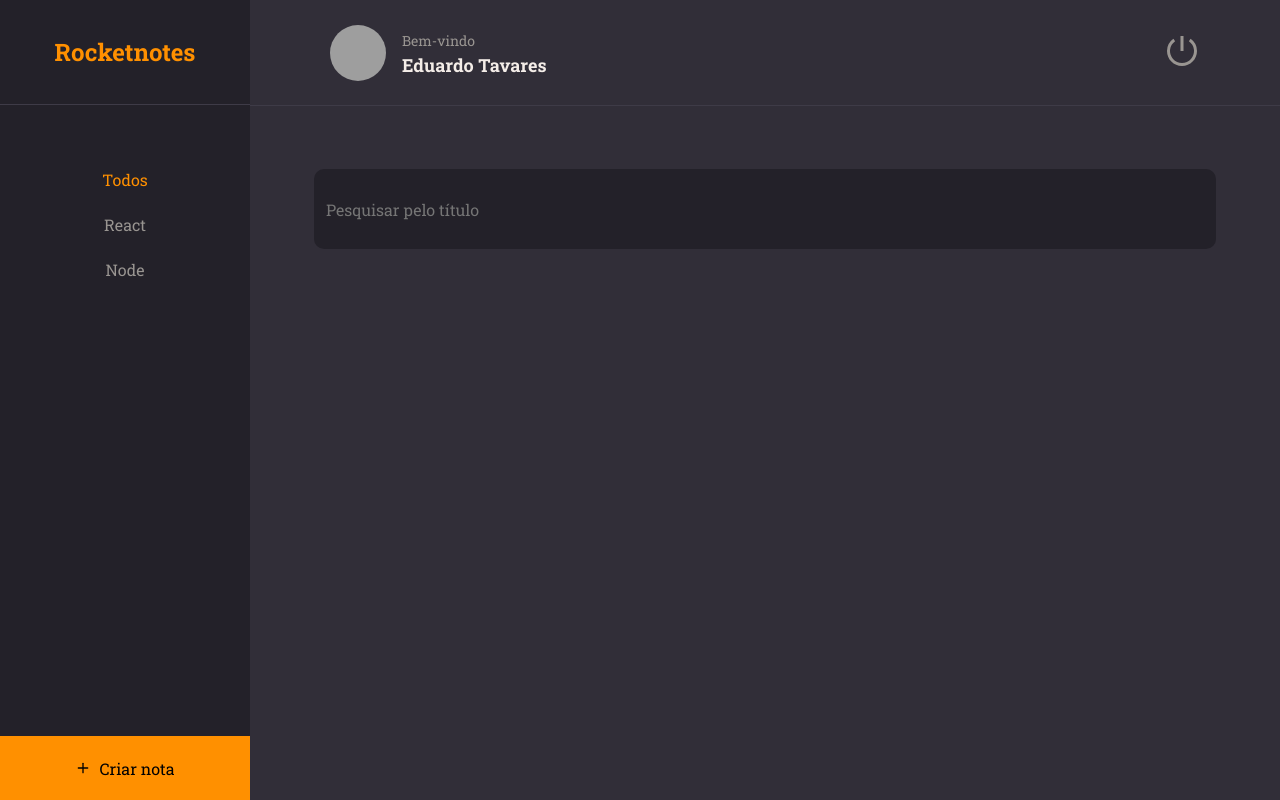
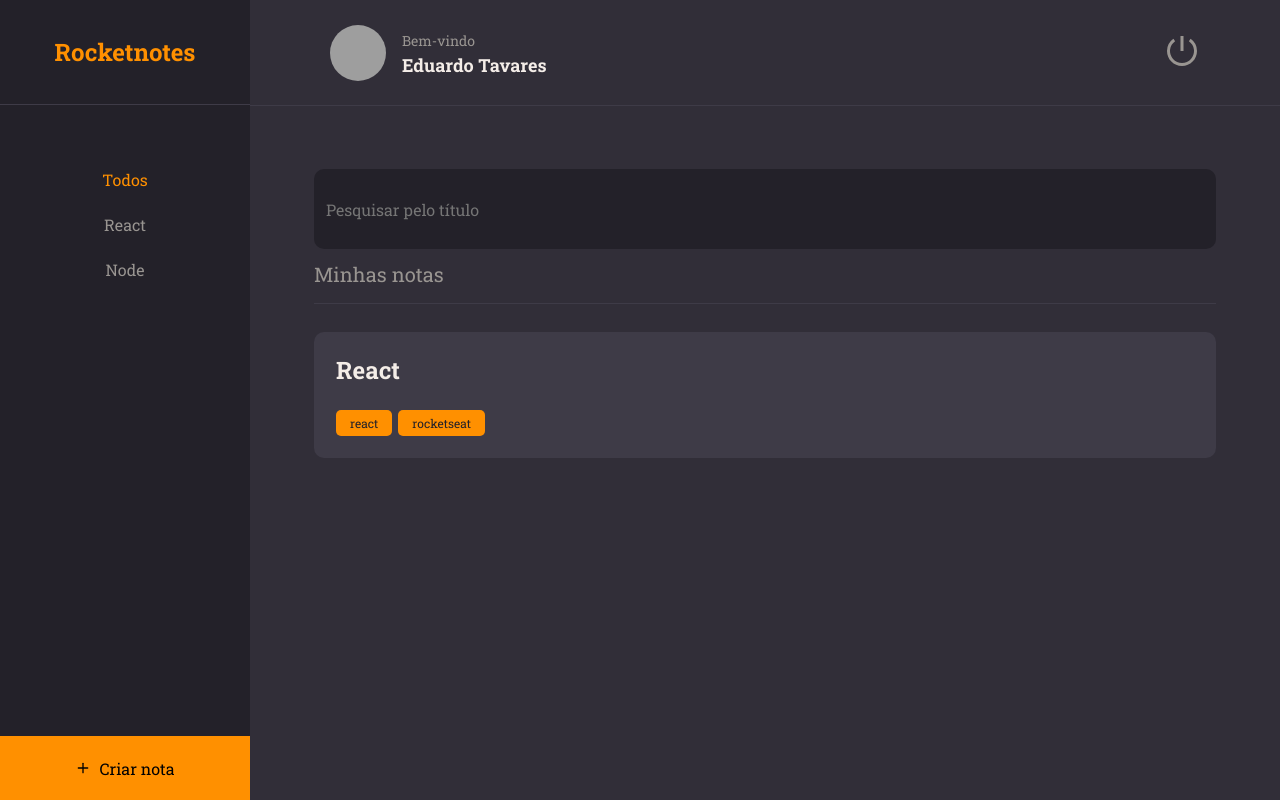
Before and after one commit to eduardotdev/rocketseat-explorer-09-intro-ao-reactjs, a React (Vite) app: page / in a window 1280 px wide. Built offline with nearby package versions, Linux system fonts and the light colour scheme; grey boxes are pictures that could not be loaded.

Commit message:
componente de notas

```diff
--- /dev/null
+++ b/src/components/Note/index.jsx
@@ -0,0 +1,18 @@
+import { Container } from './styles'
+import { Tag } from '../Tag'
+
+export function Note({ data, ...rest }) {
+  return (
+    <Container {...rest}>
+      <h1>{data.title}</h1>
+
+      {data.tags && (
+        <footer>
+          {data.tags.map((tag) => (
+            <Tag key={tag.id} title={tag.name} />
+          ))}
+        </footer>
+      )}
+    </Container>
+  )
+}
--- /dev/null
+++ b/src/components/Note/styles.js
@@ -0,0 +1,26 @@
+import styled from 'styled-components'
+
+export const Container = styled.button`
+  width: 100%;
+  background-color: ${({ theme }) => theme.COLORS.BACKGROUND_700};
+
+  border: none;
+  border-radius: 10px;
+
+  padding: 22px;
+  margin-bottom: 16px;
+
+  > h1 {
+    flex: 1;
+    text-align: left;
+    font-weight: 700;
+    font-size: 24px;
+    color: ${({ theme }) => theme.COLORS.WHITE};
+  }
+
+  > footer {
+    width: 100%;
+    display: flex;
+    margin-top: 24px;
+  }
+`
--- a/src/components/Tag/index.jsx
+++ b/src/components/Tag/index.jsx
@@ -1,5 +1,5 @@
 import { Container } from './styles'
 
-export function Tag({ title }) {
-  return <Container>{title}</Container>
+export function Tag({ title, ...rest }) {
+  return <Container {...rest}>{title}</Container>
 }
--- a/src/pages/Home/index.jsx
+++ b/src/pages/Home/index.jsx
@@ -4,6 +4,8 @@ import { Brand, Container, Content, Menu, NewNote, Search } from './styles'
 import { Header } from '../../components/Header'
 import { ButtonText } from '../../components/ButtonText'
 import { Input } from '../../components/Input'
+import { Section } from '../../components/Section'
+import { Note } from '../../components/Note'
 
 export function Home() {
   return (
@@ -30,7 +32,19 @@ export function Home() {
         <Input placeholder="Pesquisar pelo título" />
       </Search>
 
-      <Content></Content>
+      <Content>
+        <Section title="Minhas notas">
+          <Note
+            data={{
+              title: 'React',
+              tags: [
+                { id: '1', name: 'react' },
+                { id: '2', name: 'rocketseat' },
+              ],
+            }}
+          />
+        </Section>
+      </Content>
 
       <NewNote>
         <FiPlus />
--- a/src/pages/Home/styles.js
+++ b/src/pages/Home/styles.js
@@ -54,6 +54,8 @@ export const Search = styled.div`
 
 export const Content = styled.div`
   grid-area: content;
+  padding: 0 64px;
+  overflow-y: auto;
 `
 
 export const NewNote = styled.button`
```
